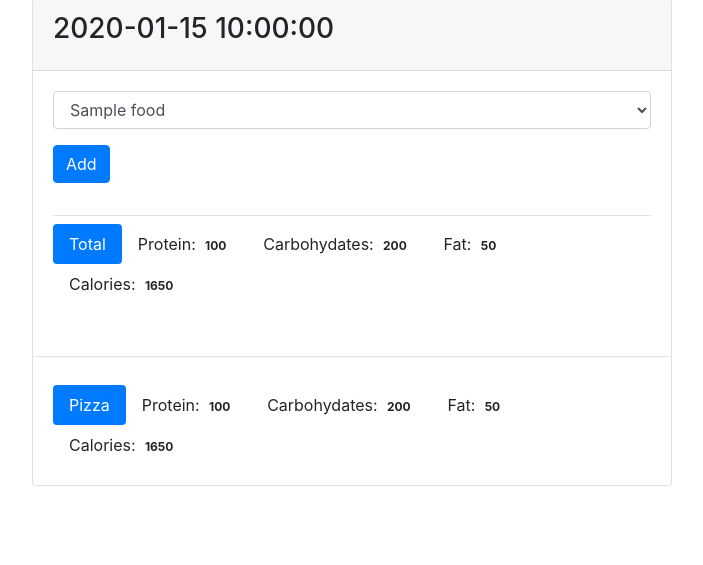
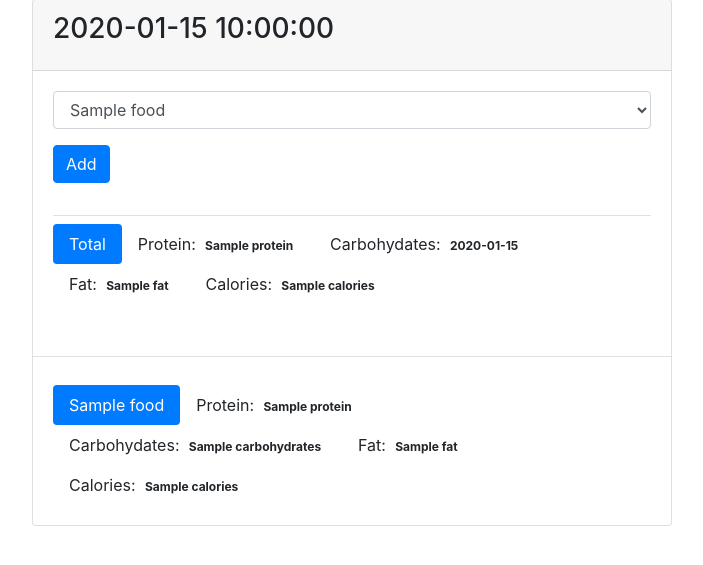
Before and after one commit to Krom121/food-tracker, a Flask app: template templates/day.html in a window 1280 px wide. Shown: the part 105-670 px from the top of the page, without its empty margins (288-991 px from the left). Run offline with Flask 2, Linux system fonts and the light colour scheme; the template is opened without the code that fills it: most values are stand-ins (such as "Sample title", 1, 10 or a date in 2020); some libraries are stand-ins or nearby versions.

Commit message:
totals func/html tags

```diff
--- a/app.py
+++ b/app.py
@@ -73,8 +73,27 @@
     food_cur = db.execute('select id, name from food')
     # GET all foods from datebase
     food_results = food_cur.fetchall()
+    # Join log food date table with log date table then to join to the food table
+    log_cur = db.execute('select food.name, food.protein, food.carbohydrates, food.fat, food.calories from log_date join food_date on food_date.log_date_id = log_date.id join food on food.id = food_date.food_id where log_date.entry_date = ?', [date])
+    # Get all joined table data
+    log_results = log_cur.fetchall()
 
-    return render_template('day.html', date=result_date, food_results=food_results)
+    # Add food totals together
+    totals = {}
+    # start at 0
+    totals['protein'] = 0
+    totals['carbohydrates'] = 0
+    totals['fat'] = 0
+    totals['calories'] = 0
+
+    for food in log_results:
+        totals['protein'] += food['protein']
+        totals['carbohydrates'] += food['carbohydrates']
+        totals['fat'] += food['fat']
+        totals['calories'] += food['calories']
+
+
+    return render_template('day.html', date=result_date, food_results=food_results, log_results=log_results, totals=totals)
 
 @app.route('/food', methods=['GET', 'POST'])
 def food():
--- a/templates/day.html
+++ b/templates/day.html
@@ -30,26 +30,26 @@
 
               <ul class="nav nav-pills" role="tablist">
                 <li class="nav-item"><a class="nav-link active">Total</a></li>
-                <li class="nav-item"><a class="nav-link">Protein: <span class="badge">100</span></a></li>
-                <li class="nav-item" ><a class="nav-link">Carbohydates: <span class="badge">200</span></a></li>
-                <li class="nav-item"><a class="nav-link">Fat: <span class="badge">50</span></a></li>
-                <li class="nav-item"><a class="nav-link">Calories: <span class="badge">1650</span></a></li>
+                <li class="nav-item"><a class="nav-link">Protein: <span class="badge">{{ totals.protein }}</span></a></li>
+                <li class="nav-item" ><a class="nav-link">Carbohydates: <span class="badge">{{ totals.carbohydates }}</span></a></li>
+                <li class="nav-item"><a class="nav-link">Fat: <span class="badge">{{ totals.fat }}</span></a></li>
+                <li class="nav-item"><a class="nav-link">Calories: <span class="badge">{{ totals.calories }}</span></a></li>
               </ul>
 
             </div>
 
             <div class="pb-2 mt-4 mb-2 border-bottom"></div>
-
+            {% for food in log_results %}
             <div class="card-body">
               <ul class="nav nav-pills" role="tablist">
-                <li class="nav-item"><a class="nav-link active">Pizza</a></li>
-                <li class="nav-item"><a class="nav-link">Protein: <span class="badge">100</span></a></li>
-                <li class="nav-item"><a class="nav-link">Carbohydates: <span class="badge">200</span></a></li>
-                <li class="nav-item"><a class="nav-link">Fat: <span class="badge">50</span></a></li>
-                <li class="nav-item"><a class="nav-link">Calories: <span class="badge">1650</span></a></li>
+                <li class="nav-item"><a class="nav-link active">{{ food.name }}</a></li>
+                <li class="nav-item"><a class="nav-link">Protein: <span class="badge">{{ food.protein }}</span></a></li>
+                <li class="nav-item"><a class="nav-link">Carbohydates: <span class="badge">{{ food.carbohydrates }}</span></a></li>
+                <li class="nav-item"><a class="nav-link">Fat: <span class="badge">{{ food.fat }}</span></a></li>
+                <li class="nav-item"><a class="nav-link">Calories: <span class="badge">{{ food.calories }}</span></a></li>
               </ul>
             </div>
-
+            {% endfor %}
           </div>
         </div>
       </div>
```
Also changed, not shown: food_log.db.
